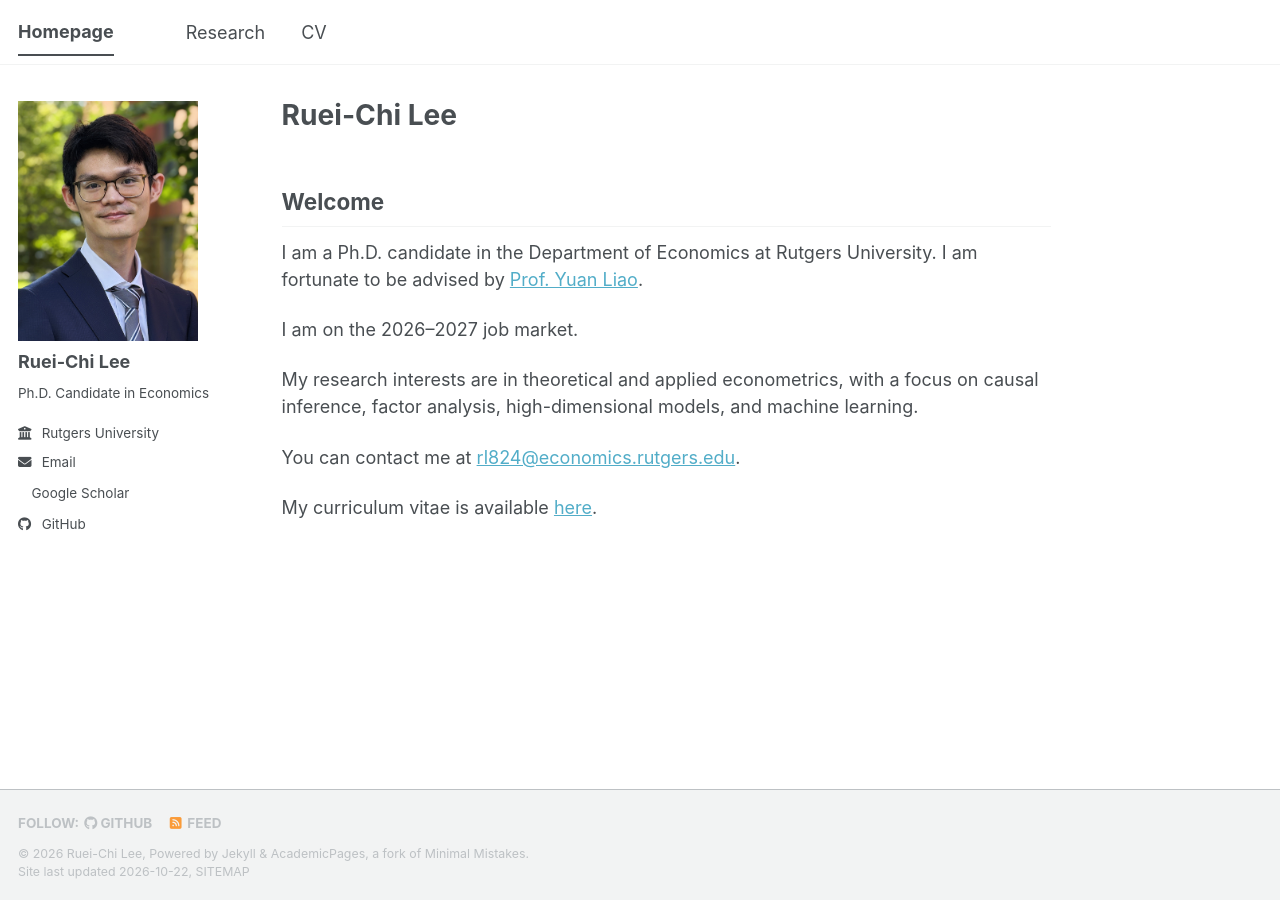
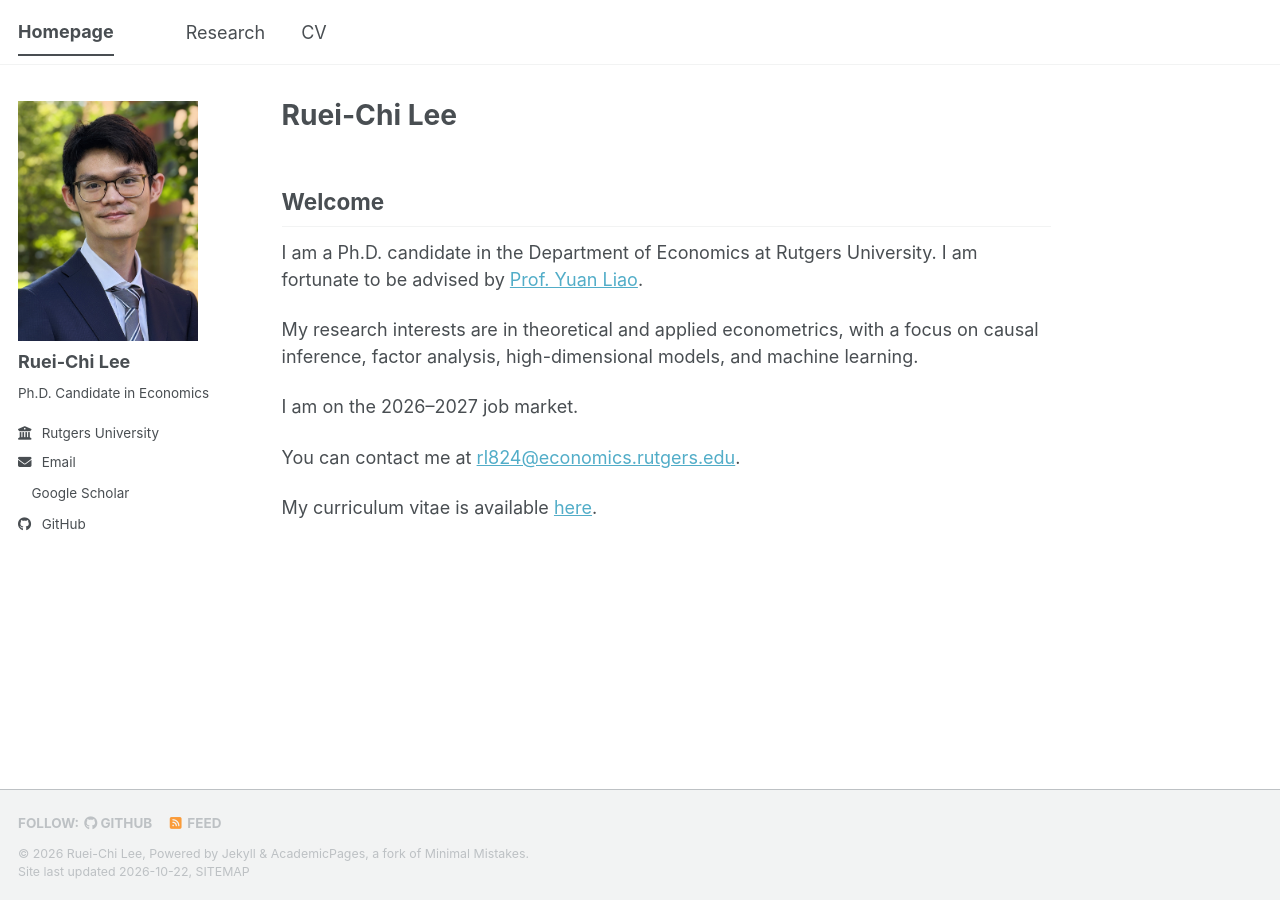
Before and after one commit to rueichilee/rueichilee.github.io, a Jekyll site: the page built from _pages/about.md, in a window 1280 px wide. Built offline with Jekyll 4.4.1, drawn with Linux system fonts in a browser that asks for light colours; a style sheet for code colours, icons or effects is not loaded.

```diff
--- a/_pages/about.md
+++ b/_pages/about.md
@@ -11,9 +11,9 @@ redirect_from:
 
 I am a Ph.D. candidate in the Department of Economics at Rutgers University. I am fortunate to be advised by [Prof. Yuan Liao](https://pliaoxp.github.io/).
 
+My research interests are in theoretical and applied econometrics, with a focus on causal inference, factor analysis, high-dimensional models, and machine learning.
+
 I am on the 2026–2027 job market.
-
-My research interests are in theoretical and applied econometrics, with a focus on causal inference, factor analysis, high-dimensional models, and machine learning.
 
 You can contact me at [rl824@economics.rutgers.edu](mailto:rl824@economics.rutgers.edu).
 
```
